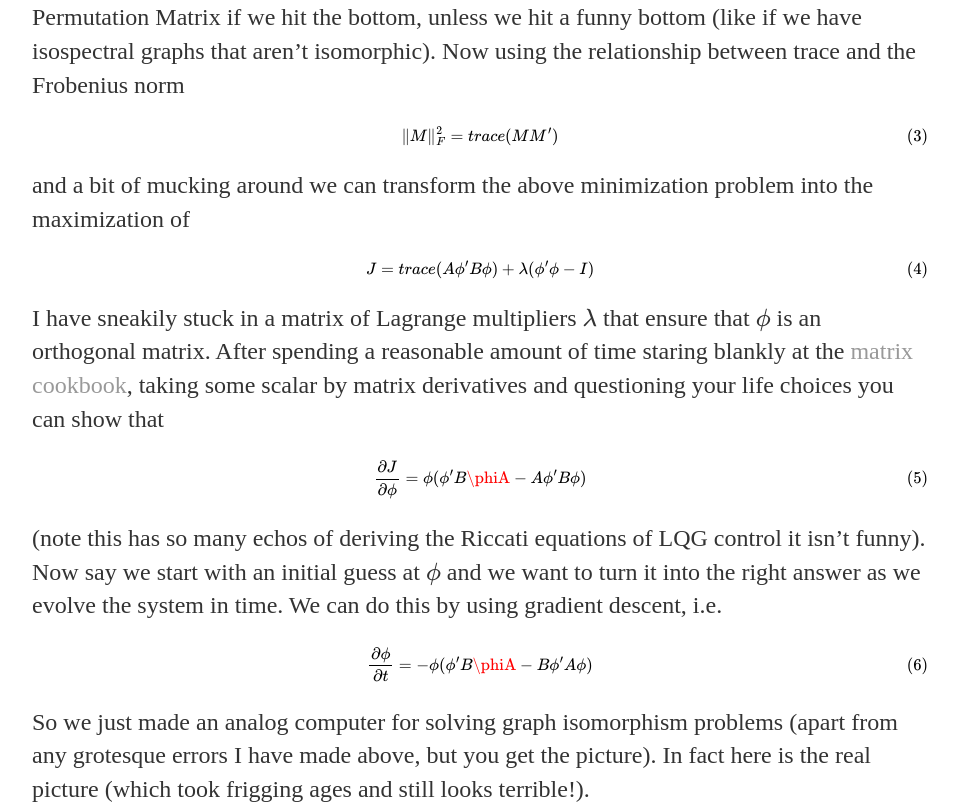
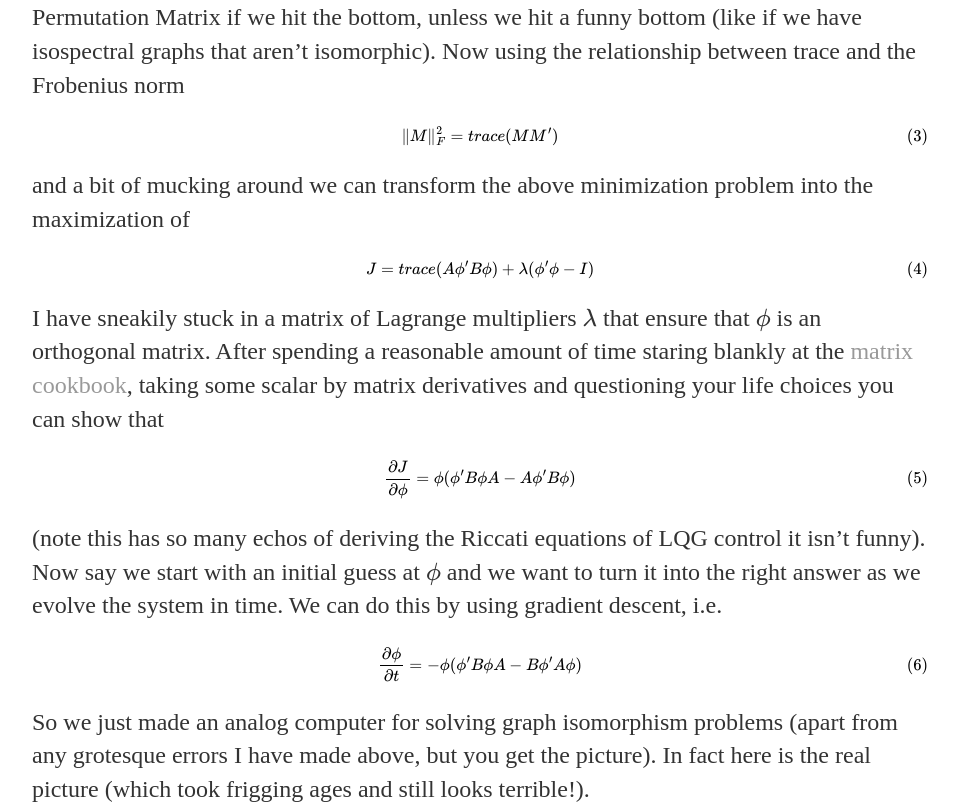
Before and after one commit to PaulBellette/PaulBellette.github.io, a Jekyll site: the page built from _posts/2018-09-28-Dynamical-Systems-Doing-Weird-Shit.md, in a window 1280 px wide and 900 px high, scrolled down 1274 px, cut to the strip 0-807 px from the top of the window. Shown: the whole strip, without its empty margins (160-1118 px from the left). Built offline with Jekyll 4.4.1, drawn with Linux system fonts in a browser that asks for light colours; formulas are drawn with MathJax 3.

Commit message:
equation formatting :(

```diff
--- a/_posts/2018-09-28-Dynamical-Systems-Doing-Weird-Shit.md
+++ b/_posts/2018-09-28-Dynamical-Systems-Doing-Weird-Shit.md
@@ -24,15 +24,15 @@ $$ \lVert M \rVert_{F}^{2} = trace(MM') $$
 
 and a bit of mucking around we can transform the above minimization problem into the maximization of
 
-$$ J = trace(A\phi'B\phi) + \lambda (\phi'\phi - I) $$
+$$ J = trace(A \phi' B \phi) + \lambda (\phi' \phi - I) $$
 
 I have sneakily stuck in a matrix of Lagrange multipliers $\lambda$ that ensure that $\phi$ is an orthogonal matrix. After spending a reasonable amount of time staring blankly at the [matrix cookbook](https://www.math.uwaterloo.ca/~hwolkowi/matrixcookbook.pdf), taking some scalar by matrix derivatives and questioning your life choices you can show that
 
-$$ \frac{\partial J}{\partial \phi} = \phi(\phi'B\phiA - A\phi'B\phi) $$
+$$ \frac{\partial J}{\partial \phi} = \phi(\phi' B \phi A - A \phi' B \phi) $$
 
 (note this has so many echos of deriving the Riccati equations of LQG control it isn't funny). Now say we start with an initial guess at $\phi$ and we want to turn it into the right answer as we evolve the system in time. We can do this by using gradient descent, i.e.
 
-$$ \frac{\partial \phi}{\partial t} =  -\phi(\phi'B\phiA - B\phi'A\phi) $$
+$$ \frac{\partial \phi}{\partial t} =  -\phi(\phi' B \phi A - B \phi' A \phi) $$
 
 So we just made an analog computer for solving graph isomorphism problems (apart from any grotesque errors I have made above, but you get the picture). In fact here is the real picture (which took frigging ages and still looks terrible!).
 
```
